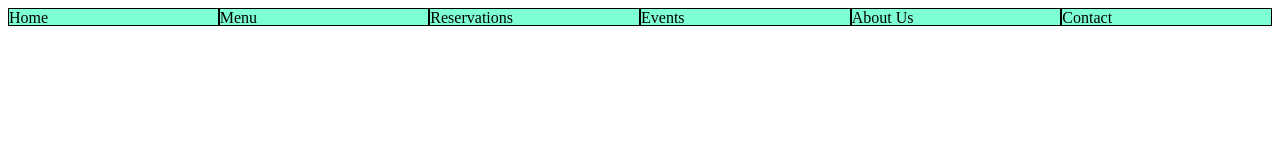
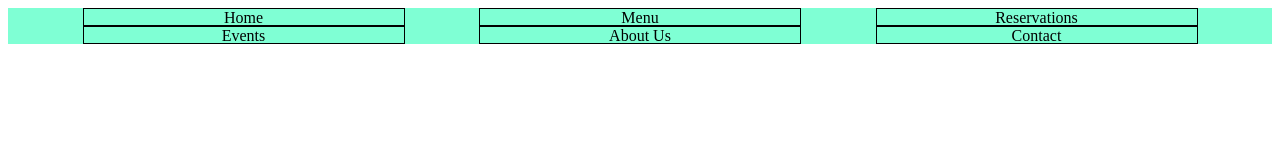
Before and after one commit to fernandopaz1/restaurant-page, a website built with webpack: page dist/index.html in a window 1280 px wide. Built offline with nearby package versions, Linux system fonts and the light colour scheme.

Commit message:
elementos centrados hace wrap con space evenly

```diff
--- a/src/styles/styles.sass
+++ b/src/styles/styles.sass
@@ -7,11 +7,14 @@
 div#menu
     background-color: aquamarine
     display: flex
+    flex-wrap: wrap
+    justify-content: space-evenly
     flex-direction: row
 
 div.divButton
     height: 1rem
     width: 20rem
+    display: flex
     justify-content: center
     @include outBorder()
     &:hover
```
Also changed, not shown: dist/styles.css.
